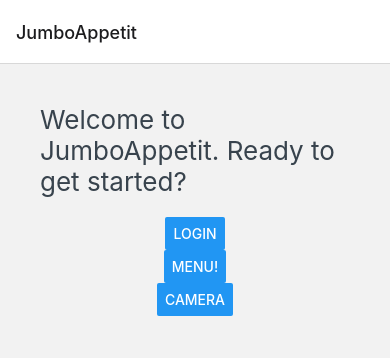
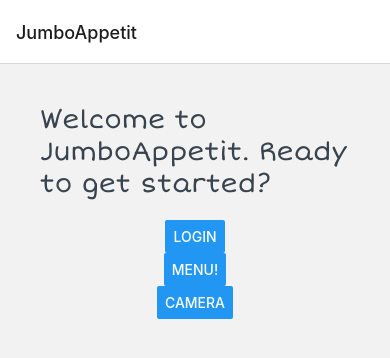
Before and after one commit to LQ1234/JumboAppetit, a React Native app in the folder frontend/: screen / in a window 390 px wide. Shown: the top 358 px of the page. Built offline with nearby package versions, Linux system fonts and the light colour scheme.

Commit message:
shortstack font

```diff
--- a/frontend/App.js
+++ b/frontend/App.js
@@ -6,9 +6,11 @@ import LoginScreen from './app/login'
 import CalendarScreen from './app/month'
 import DishScreen from './app/dish'
 import CameraScreen from './app/camera'
+import FontLoader from './app/loadFonts'
 
 function HomeScreen({ navigation }) {
   return (
+    <FontLoader>
       <View style={styles.container}>
         <Text style={styles.mainTitle}>
           Welcome to JumboAppetit. Ready to get started?
@@ -25,8 +27,8 @@ function HomeScreen({ navigation }) {
           title="Camera"
           onPress={() => navigation.navigate('Camera')}
         />
-
       </View>
+    </FontLoader>
   );
 }
 
@@ -65,6 +67,7 @@ const styles = StyleSheet.create({
     // marginHorizontal: "auto",
     fontSize: 26,
     color: "#38434D",
+    fontFamily: 'ShortStack-Regular'
   },
 });
 
--- a/frontend/app/daily.js
+++ b/frontend/app/daily.js
@@ -63,12 +63,14 @@ const styles = StyleSheet.create({
   secName: {
     fontSize: 16,
     fontWeight: 'bold',
-    color: "#9e590b"
+    color: "#9e590b",
+    fontFamily: 'ShortStack-Regular'
   },
   dishName: {
     fontSize: 16,
     marginLeft: 10,
     marginBottom: 2,
+    fontFamily: 'ShortStack-Regular'
   },
 });
 
--- a/frontend/app/dish.js
+++ b/frontend/app/dish.js
@@ -39,7 +39,7 @@ const IngredientList = ({ ingredients, allergens }) => {
   return (
     <View style={styles.paragraph}>
       <Text style={styles.subtitle}>Ingredients: </Text>
-      <Text>{ingredients}</Text>
+      <Text style={styles.ingredients}>{ingredients}</Text>
       <View style={styles.allergensContainer}>
         {allergens.map((entry, index) => (
           <View key={index} style={styles.allergenBox}>
@@ -100,14 +100,20 @@ const styles = StyleSheet.create({
     textAlign: 'center',
     marginTop: 10,
     marginBottom: 10,
+    fontFamily: 'ShortStack-Regular'
   },
   subtitle: {
     fontSize: 16,
     fontStyle: 'italic',
     marginBottom: 4,
+    fontFamily: 'ShortStack-Regular'
   },
   paragraph: {
     paddingBottom: 10,
+    fontFamily: 'ShortStack-Regular'
+  },
+  ingredients: {
+    fontFamily: 'ShortStack-Regular'
   },
   allergensContainer: {
     flexDirection: 'row',
@@ -124,7 +130,8 @@ const styles = StyleSheet.create({
     borderColor: 'white',
   },
   allergenText: {
-    color: "white"
+    color: "white",
+    fontFamily: 'ShortStack-Regular'
   },
   table: {
     borderWidth: 1,
@@ -140,10 +147,12 @@ const styles = StyleSheet.create({
     padding: 6,
     borderWidth: 0.5,
     borderColor: '#87725A',
+    fontFamily: 'ShortStack-Regular'
   },
   header: {
     fontWeight: 'bold',
     backgroundColor: '#f2f2f2',
+    fontFamily: 'ShortStack-Regular'
   },
 });
 
--- /dev/null
+++ b/frontend/app/loadFonts.js
@@ -0,0 +1,38 @@
+import React, { useCallback } from 'react';
+import { View, StyleSheet } from 'react-native';
+import { useFonts } from 'expo-font';
+import * as SplashScreen from 'expo-splash-screen';
+
+const FontLoader = ({ children }) => {
+  SplashScreen.preventAutoHideAsync();
+
+  const [fontsLoaded] = useFonts({
+    'ShortStack-Regular': require('../assets/fonts/ShortStack-Regular.ttf'),
+  });
+
+  const onLayoutRootView = useCallback(async () => {
+    if (fontsLoaded) {
+      await SplashScreen.hideAsync();
+    }
+  }, [fontsLoaded]);
+
+  if (!fontsLoaded) {
+    return null;
+  }
+
+  return (
+    <View style={styles.container} onLayout={onLayoutRootView}>
+      {children}
+    </View>
+  );
+};
+
+const styles = StyleSheet.create({
+  container: {
+    flex: 1,
+    justifyContent: 'center',
+    alignItems: 'center',
+  },
+});
+
+export default FontLoader;
--- a/frontend/app/login.js
+++ b/frontend/app/login.js
@@ -17,7 +17,7 @@ export default function LoginScreen() {
 
     axios.post(`https://jumboappetit.larrys.tech/api/user/login?email=${email}`, {})
     .then(response => {
-      console.log(response.data);
+      // console.log("A: " + response.data);
       const receivedLoginToken = response.data;
       setLoginToken(receivedLoginToken);
       setErrorText("Verification email sent. Check your email for instructions.");
@@ -33,7 +33,7 @@ export default function LoginScreen() {
 
     axios.get(`https://jumboappetit.larrys.tech/api/user/authorize-login?code=${emailCode}`, {})
     .then(response => {
-      console.log(response.data);
+      console.log("B: " + response.data);
       setVerifyCodeText("✅");
       setIsCodeVerified(true);
     })
@@ -48,7 +48,7 @@ export default function LoginScreen() {
 
     axios.post(`https://jumboappetit.larrys.tech/api/user/login-authorized?login_token=${loginToken}`, {})
     .then(secondApiResponse => {
-      console.log(secondApiResponse.data);
+      console.log("C: " + secondApiResponse.data); // token should persist
       const receivedBearerToken = secondApiResponse.data;
       setResult(`Bearer Token: ${receivedBearerToken}`);
     })
```
Also changed, not shown: frontend/package.json (+4 -3 lines), frontend/assets/fonts/ShortStack-Regular.ttf (added), 1 other file (tests, documents, lock files or other folders). Lines whose indentation alone changed are shown as unchanged.
